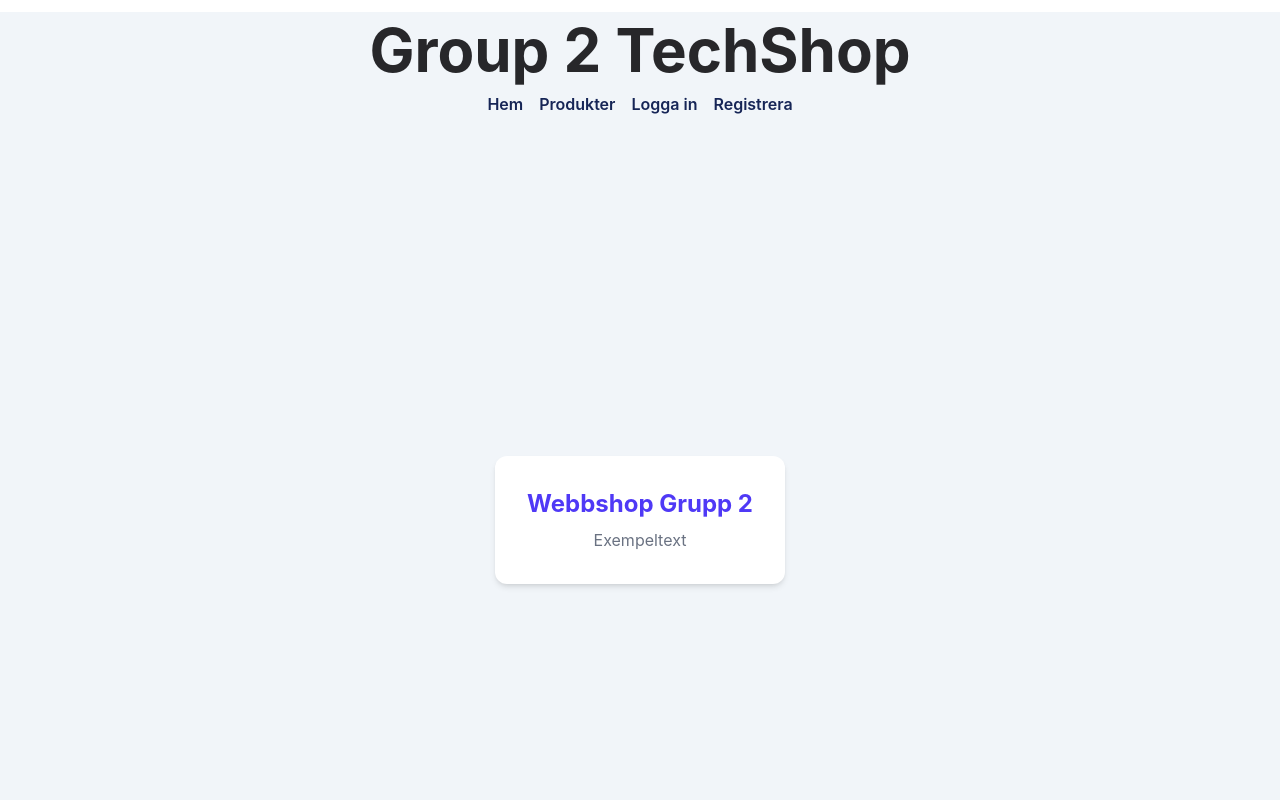
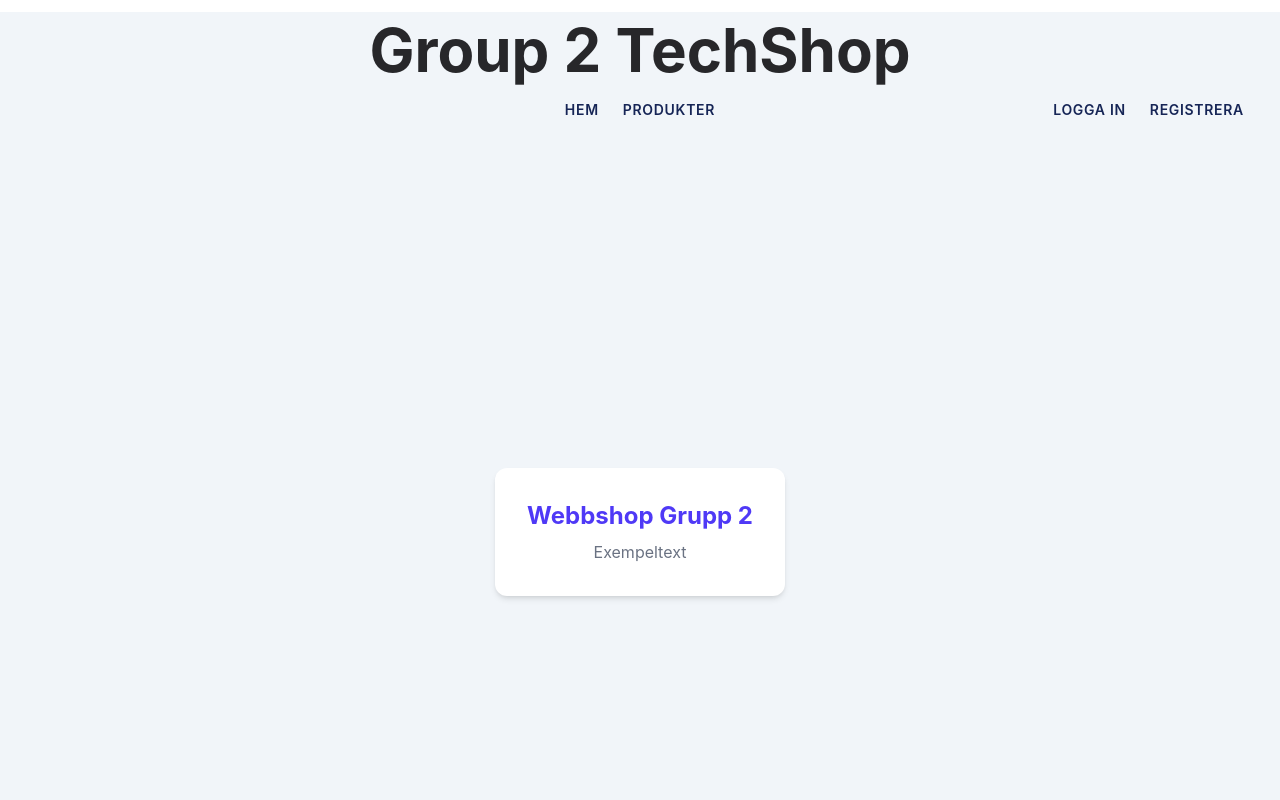
Before and after one commit to Jimmy-Grafstrom/webshop-frontend-group-2, a React (Vite) app: page / in a window 1280 px wide. Shown: the top 800 px of the page. Built offline with nearby package versions, Linux system fonts and the light colour scheme.

Commit message:
refactor: restructure header navigation for improved layout and accessibility

```diff
--- a/src/components/Header.tsx
+++ b/src/components/Header.tsx
@@ -4,31 +4,46 @@ const Header = () => {
   return (
     <header className="text-center mt-3 sticky top-0 bg-slate-100">
       <h1 className="text-zinc-800 font-bold text-6xl p-2">Group 2 TechShop</h1>
-      <nav className="flex gap-2 justify-center">
+      <nav className="w-full px-8 py-3 grid grid-cols-3 items-center">
+        <div/>
+
+        <ul className="uppercase tracking-wider flex gap-x-4 text-sm justify-center flex-wrap">
+          <li>
             <NavLink
               to="/"
               className="p-1 font-semibold text-blue-950 hover:text-blue-900 hover:underline active:text-blue-700"
             >
               Hem
             </NavLink>
+          </li>
+          <li>
             <NavLink
               to="/products"
               className="p-1 font-semibold text-blue-950 hover:text-blue-900 hover:underline active:text-blue-700"
             >
               Produkter
             </NavLink>
+          </li>
+        </ul>
+
+        <ul className="uppercase tracking-wider flex gap-x-4 text-sm justify-end flex-wrap">
+          <li>
             <NavLink
               to="/login"
               className="p-1 font-semibold text-blue-950 hover:text-blue-900 hover:underline active:text-blue-700"
             >
               Logga in
             </NavLink>
+          </li>
+          <li>
             <NavLink
               to="/register"
               className="p-1 font-semibold text-blue-950 hover:text-blue-900 hover:underline active:text-blue-700"
             >
               Registrera
             </NavLink>
+          </li>
+        </ul>
       </nav>
     </header>
   );
```
Lines whose indentation alone changed are shown as unchanged.
